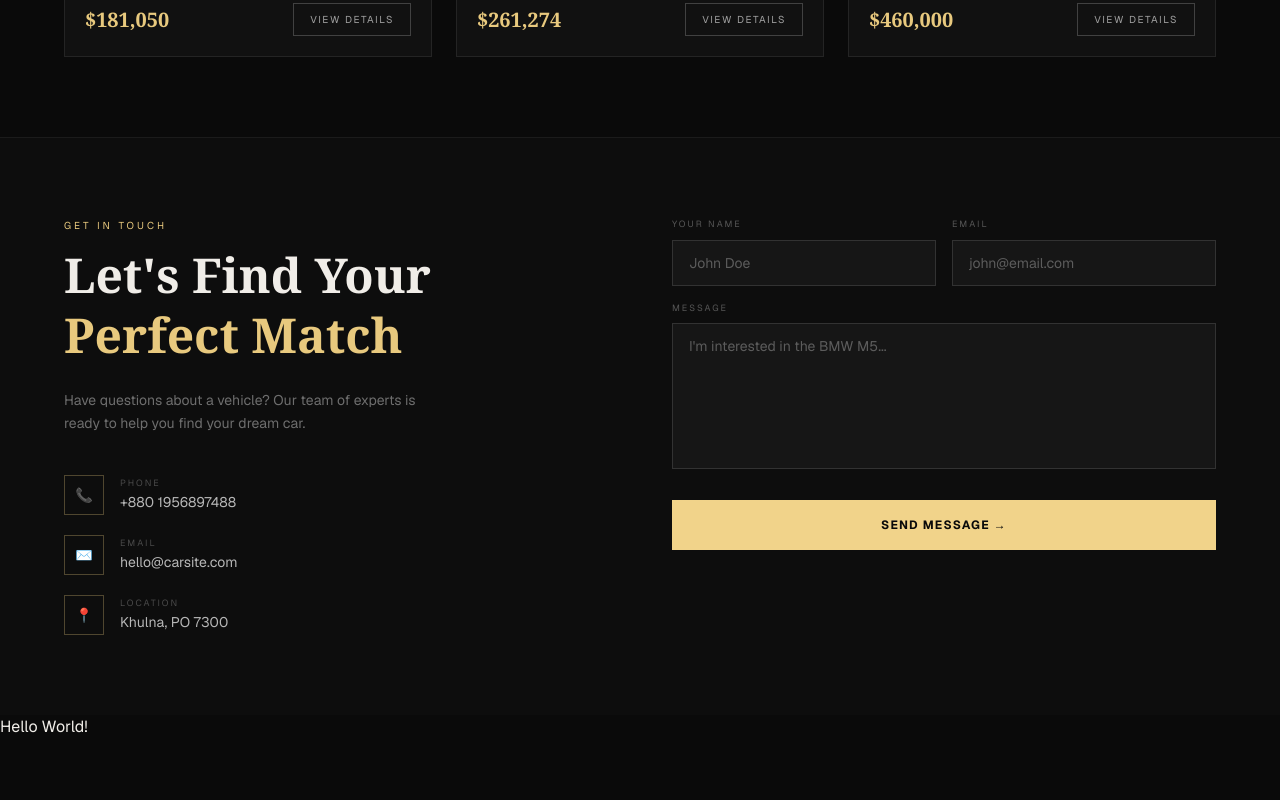
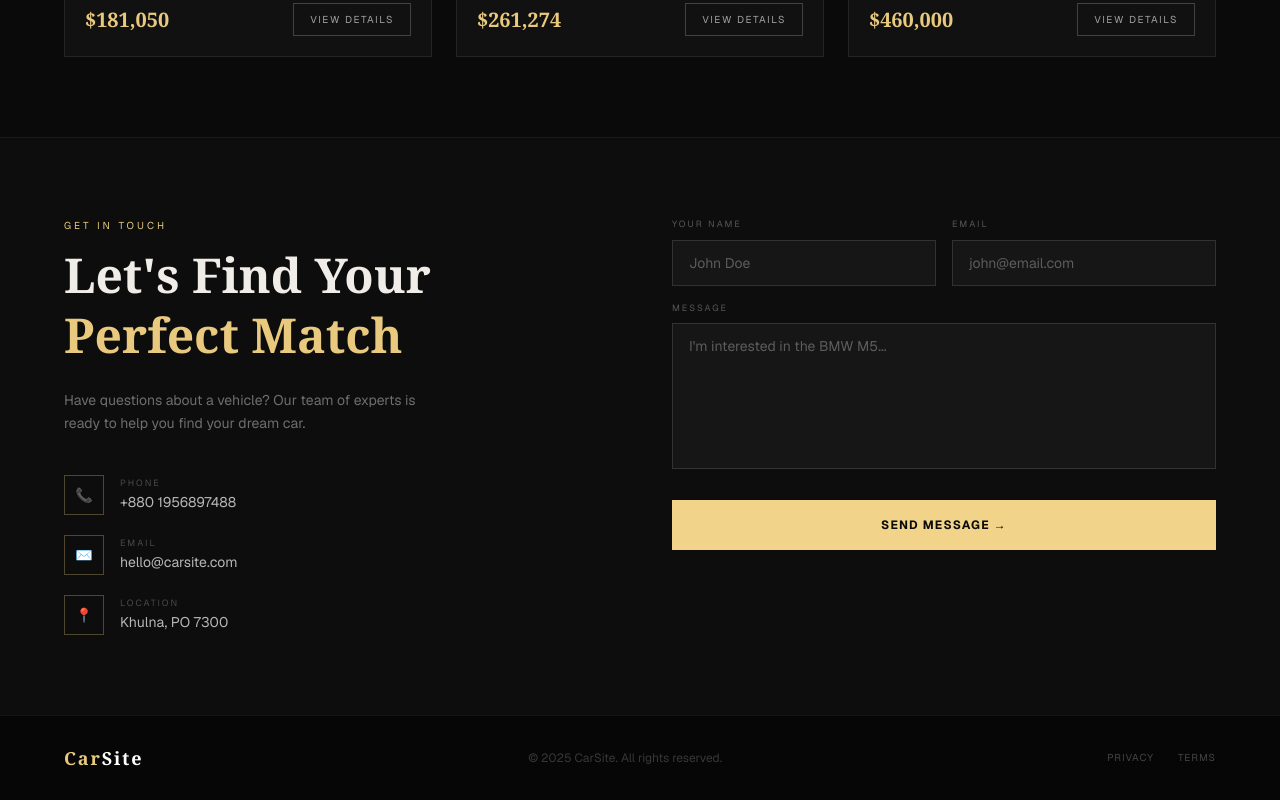
Before and after one commit to rafiq-567/car-site, a Next.js app: page / in a window 1280 px wide. Shown: the part 2018-2818 px from the top of the page. Before the commit the page ends 2757 px from the top, so only its background shows below. Built offline with nearby package versions, Linux system fonts and the light colour scheme.

Commit message:
added the footer

```diff
--- /dev/null
+++ b/src/app/components/Footer.jsx
@@ -0,0 +1,21 @@
+export default function Footer() {
+  return (
+    <footer
+      className="flex flex-col md:flex-row items-center justify-between px-8 md:px-16 py-7 gap-4"
+      style={{ background: "#060606", borderTop: "0.5px solid rgba(255,255,255,0.06)" }}
+    >
+      <div className="text-lg font-bold tracking-widest" style={{ fontFamily: "Georgia, serif" }}>
+        <span className="text-gold">Car</span>
+        <span className="text-white">Site</span>
+      </div>
+      <p className="text-xs text-white/20">© 2025 CarSite. All rights reserved.</p>
+      <div className="flex gap-6">
+        {["Privacy", "Terms"].map((link) => (
+          <a key={link} href="#" className="text-[10px] tracking-widest uppercase text-white/25 hover:text-gold transition-colors">
+            {link}
+          </a>
+        ))}
+      </div>
+    </footer>
+  );
+}
--- a/src/app/page.js
+++ b/src/app/page.js
@@ -2,6 +2,7 @@ import Image from "next/image";
 import Hero from "./components/Hero";
 import CarListing from "./components/CarListing";
 import Contact from "./components/Contact";
+import Footer from "./components/Footer";
 
 export default function Home() {
   return (
@@ -9,7 +10,7 @@ export default function Home() {
       <Hero />
       <CarListing />
       <Contact />
-      <h1>Hello World!</h1>
+      <Footer />
     </div>
   );
 }
```
